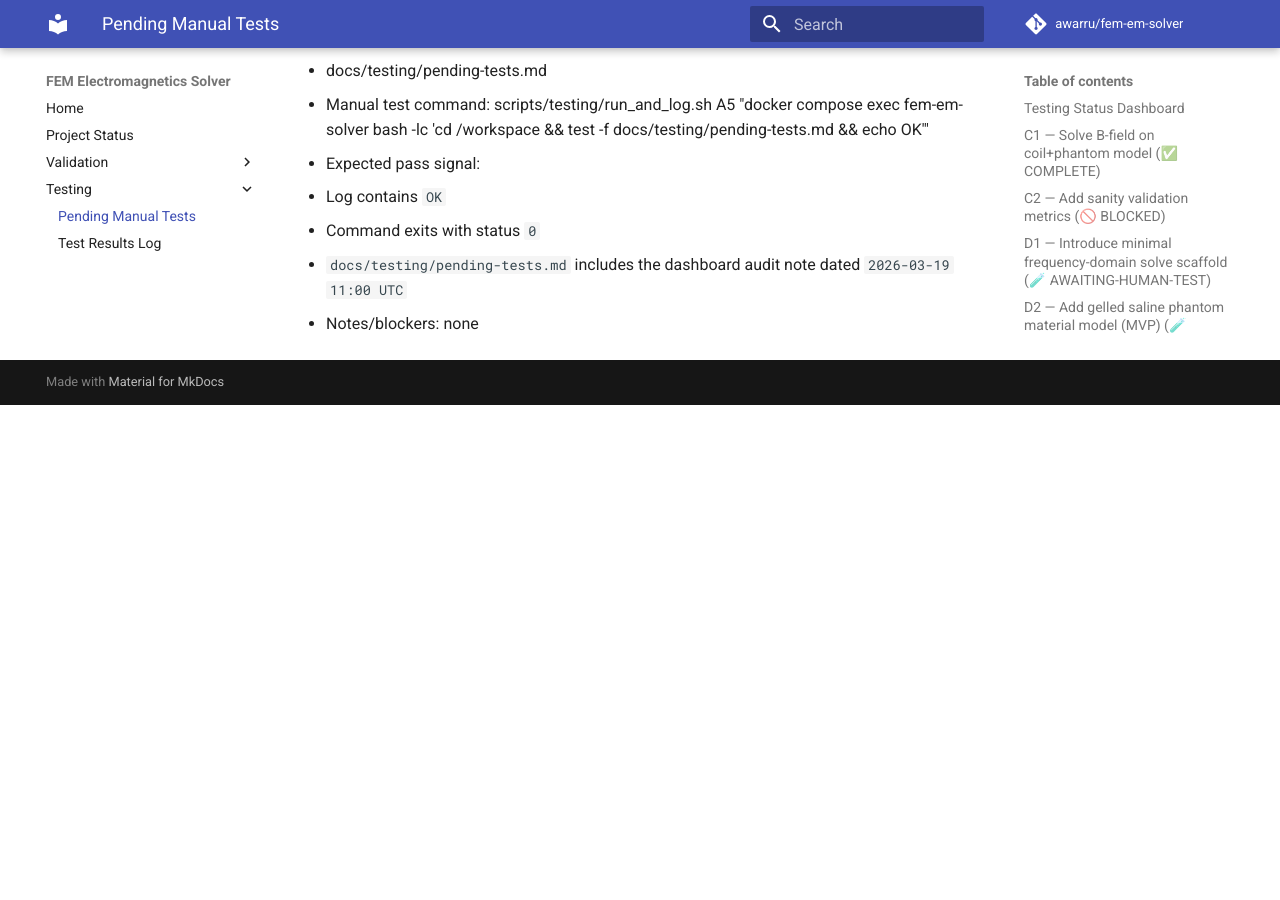
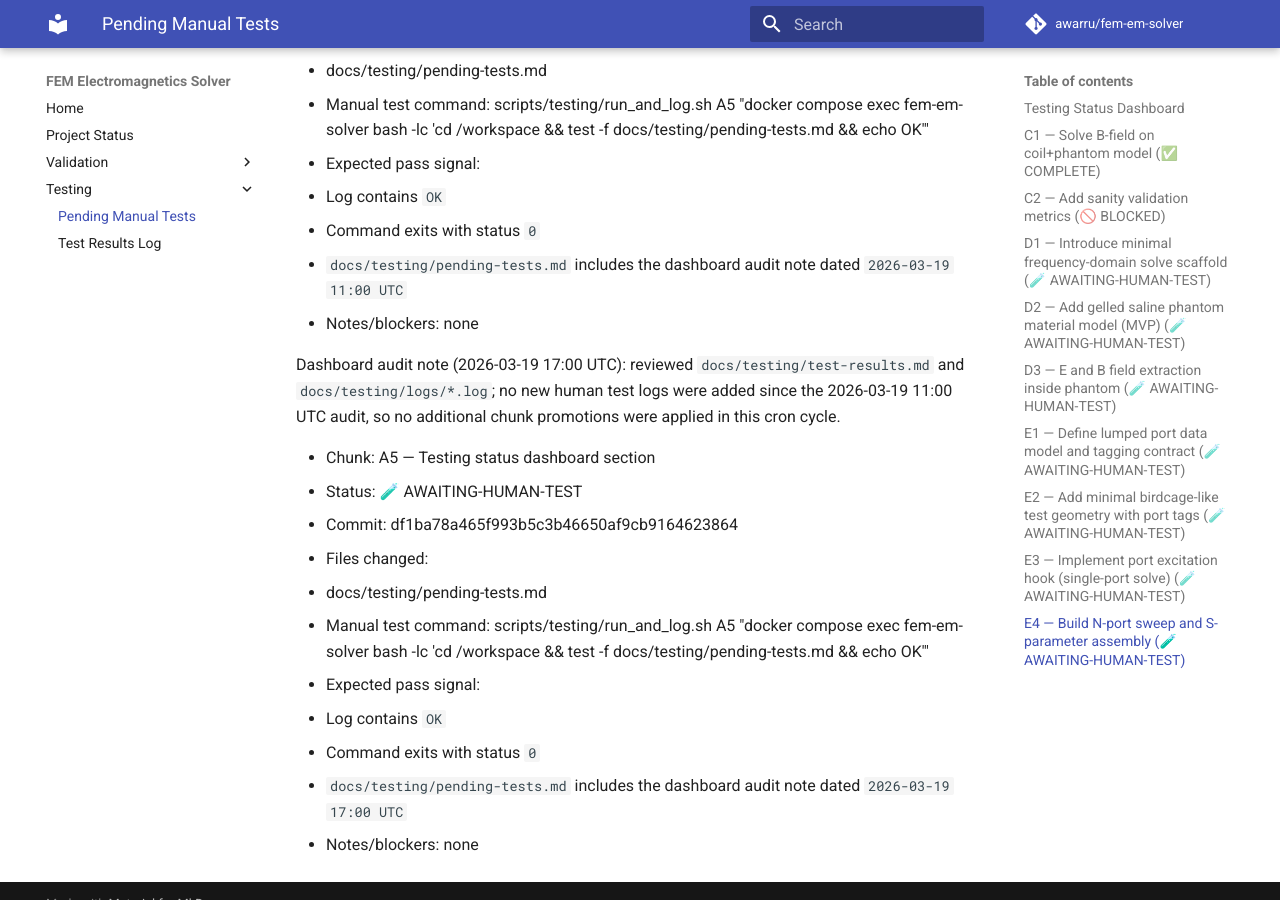
Before and after one commit to awarru/fem-em-solver, an MkDocs documentation site: the page built from docs/testing/pending-tests.md, in a window 1280 px wide and 900 px high, scrolled down 33981 px. Built offline with MkDocs 1.6.1 and Material for MkDocs 9.7.7, drawn with Linux system fonts in a browser that asks for light colours; comment, search, counter and statistics services are not loaded; before the commit the page ends 34386 px from its top, so only the background shows below that.

Commit message:
docs(testing): record 2026-03-19 17:00 UTC dashboard audit

```diff
--- a/docs/testing/pending-tests.md
+++ b/docs/testing/pending-tests.md
@@ -894,3 +894,17 @@
   - Command exits with status `0`
   - `docs/testing/pending-tests.md` includes the dashboard audit note dated `2026-03-19 11:00 UTC`
 - Notes/blockers: none
+
+Dashboard audit note (2026-03-19 17:00 UTC): reviewed `docs/testing/test-results.md` and `docs/testing/logs/*.log`; no new human test logs were added since the 2026-03-19 11:00 UTC audit, so no additional chunk promotions were applied in this cron cycle.
+
+- Chunk: A5 — Testing status dashboard section
+- Status: 🧪 AWAITING-HUMAN-TEST
+- Commit: df1ba78a465f993b5c3b46650af9cb9164623864
+- Files changed:
+  - docs/testing/pending-tests.md
+- Manual test command: scripts/testing/run_and_log.sh A5 "docker compose exec fem-em-solver bash -lc 'cd /workspace && test -f docs/testing/pending-tests.md && echo OK'"
+- Expected pass signal:
+  - Log contains `OK`
+  - Command exits with status `0`
+  - `docs/testing/pending-tests.md` includes the dashboard audit note dated `2026-03-19 17:00 UTC`
+- Notes/blockers: none
```
